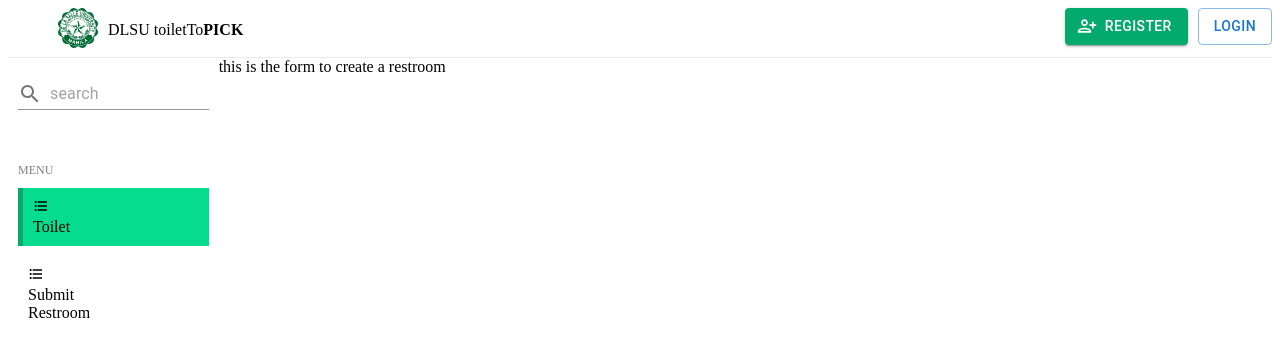
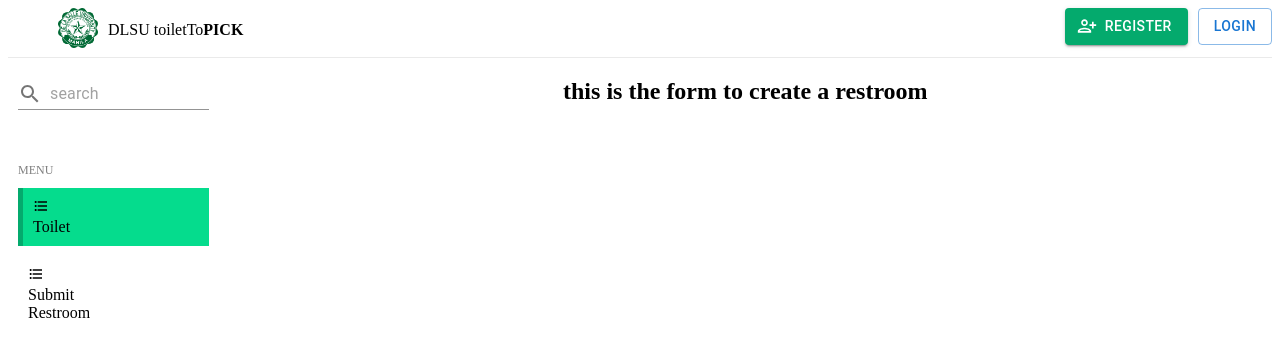
Before and after one commit to s22a55m77/ccapdev, a React (Vite) app in the folder apps/front/: page /submit-restroom in a window 1280 px wide. Shown: the top 356 px of the page. Built offline with nearby package versions, Linux system fonts and the light colour scheme; no server answers.

Commit message:
fix sidebar

```diff
--- a/apps/front/src/App.tsx
+++ b/apps/front/src/App.tsx
@@ -45,12 +45,12 @@ function App() {
               <Navbar />
             </div>
           </Grid>
-          <Grid xs={12} md={2}>
-            <div className={'side'}>
+          <Grid xs={12} md={2} lg={2}>
+            <div className={'side'} style={{overflow: 'hidden'}}>
               <Sidebar />
             </div>
           </Grid>
-          <Grid xs={12} md={10}>
+          <Grid xs={12} md={10} lg={10}>
             <div>
               <Outlet />
             </div>
--- a/apps/front/src/pages/CreateRestroom/index.tsx
+++ b/apps/front/src/pages/CreateRestroom/index.tsx
@@ -1,3 +1,3 @@
 export default function CreateRestroom() {
-  return <>this is the form to create a restroom</>;
+  return <h2 style={{display: 'flex', justifyContent: 'center'}}>this is the form to create a restroom</h2>;
 }
```
